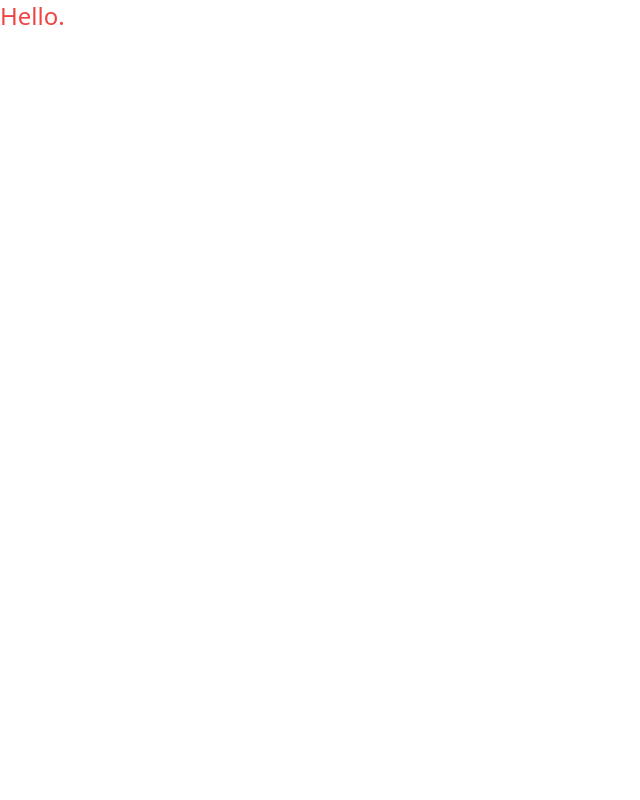
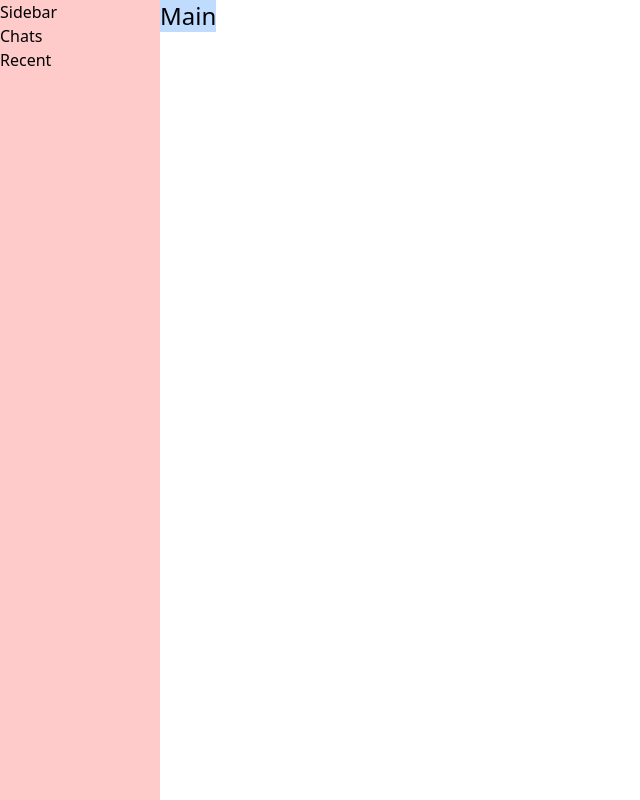
Before and after one commit to ken-ux/messaging-app, a React (Vite) app: page / in a window 1280 px wide. Shown: the whole page, without its empty margins (0-640 px from the left). Built offline with nearby package versions, Linux system fonts and the light colour scheme.

Commit message:
Create Nav component

```diff
--- a/src/App.tsx
+++ b/src/App.tsx
@@ -1,8 +1,13 @@
+import Nav from "./components/Nav";
+
 function App() {
   return (
-    <>
-      <p className="text-red-500 text-2xl">Hello.</p>
-    </>
+    <div className="flex">
+      <Nav />
+      <main>
+        <p className="bg-blue-200 text-2xl">Main</p>
+      </main>
+    </div>
   );
 }
 
--- /dev/null
+++ b/src/components/Nav.tsx
@@ -0,0 +1,11 @@
+function Nav() {
+  return (
+    <nav className="min-h-screen min-w-40 bg-red-200">
+      <h1>Sidebar</h1>
+      <h2>Chats</h2>
+      <h3>Recent</h3>
+    </nav>
+  );
+}
+
+export default Nav;
--- a/src/output.css
+++ b/src/output.css
@@ -560,6 +560,104 @@ video {
   border-color: rgb(239 68 68 / var(--tw-border-opacity));
 }
 
+.col-span-2 {
+  grid-column: span 2 / span 2;
+}
+
+.col-span-3 {
+  grid-column: span 3 / span 3;
+}
+
+.col-span-4 {
+  grid-column: span 4 / span 4;
+}
+
+.col-span-5 {
+  grid-column: span 5 / span 5;
+}
+
+.mx-auto {
+  margin-left: auto;
+  margin-right: auto;
+}
+
+.flex {
+  display: flex;
+}
+
+.grid {
+  display: grid;
+}
+
+.min-h-screen {
+  min-height: 100vh;
+}
+
+.min-w-80 {
+  min-width: 20rem;
+}
+
+.min-w-48 {
+  min-width: 12rem;
+}
+
+.min-w-32 {
+  min-width: 8rem;
+}
+
+.min-w-40 {
+  min-width: 10rem;
+}
+
+.max-w-xl {
+  max-width: 36rem;
+}
+
+.grid-cols-2 {
+  grid-template-columns: repeat(2, minmax(0, 1fr));
+}
+
+.grid-cols-4 {
+  grid-template-columns: repeat(4, minmax(0, 1fr));
+}
+
+.grid-cols-6 {
+  grid-template-columns: repeat(6, minmax(0, 1fr));
+}
+
+.flex-col {
+  flex-direction: column;
+}
+
+.items-center {
+  align-items: center;
+}
+
+.bg-slate-500 {
+  --tw-bg-opacity: 1;
+  background-color: rgb(100 116 139 / var(--tw-bg-opacity));
+}
+
+.bg-red-100 {
+  --tw-bg-opacity: 1;
+  background-color: rgb(254 226 226 / var(--tw-bg-opacity));
+}
+
+.bg-blue-100 {
+  --tw-bg-opacity: 1;
+  background-color: rgb(219 234 254 / var(--tw-bg-opacity));
+}
+
+.bg-blue-200 {
+  --tw-bg-opacity: 1;
+  background-color: rgb(191 219 254 / var(--tw-bg-opacity));
+}
+
+.bg-red-200 {
+  --tw-bg-opacity: 1;
+  background-color: rgb(254 202 202 / var(--tw-bg-opacity));
+}
+
 .text-2xl {
   font-size: 1.5rem;
   line-height: 2rem;
```
